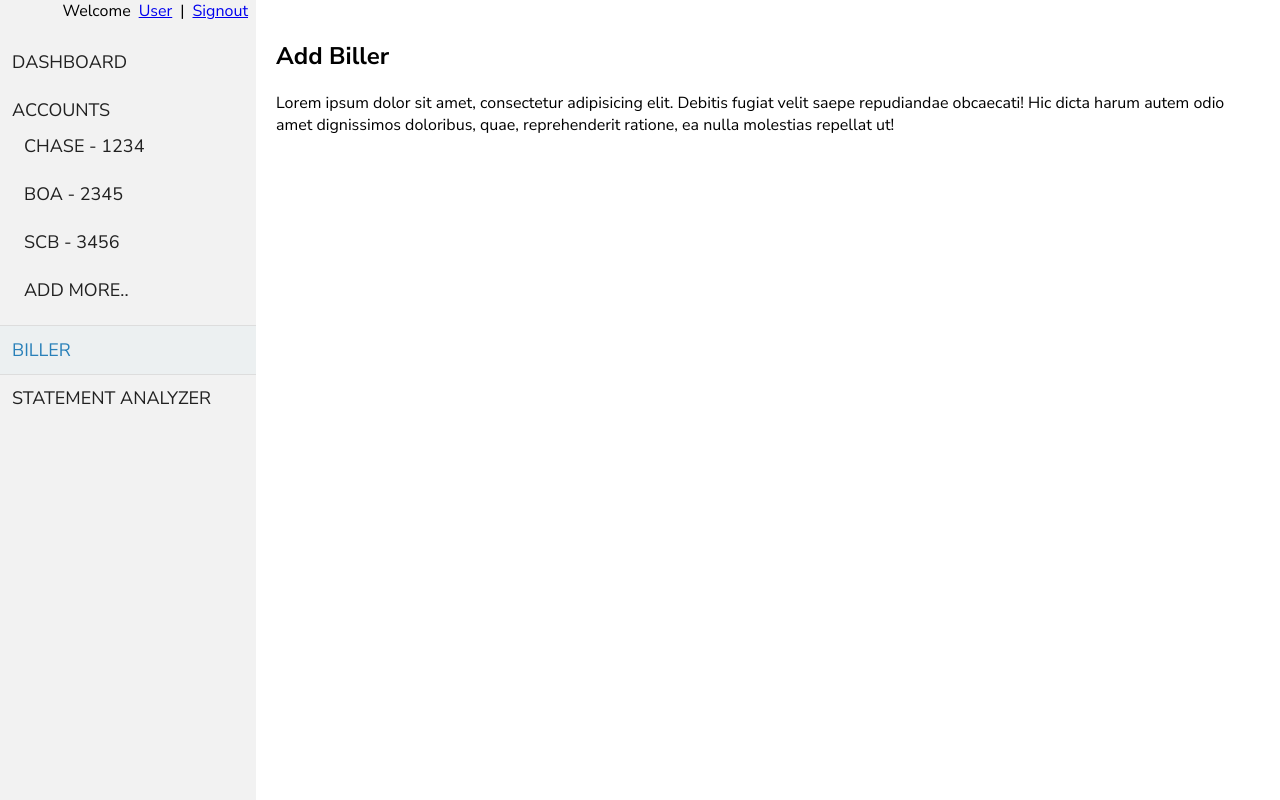
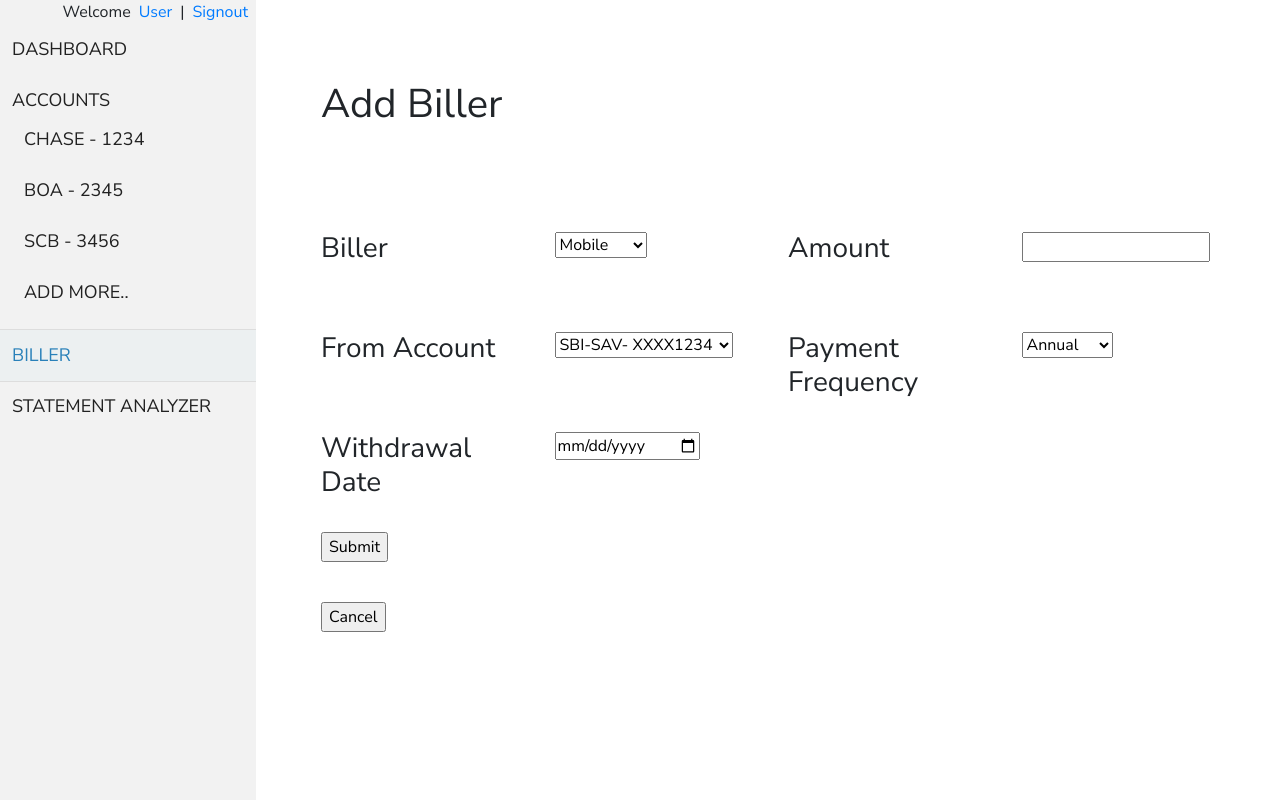
Before and after one commit to ShemeerNS/FINSPEND, an Angular app: page / in a window 1280 px wide. Both pictures are taken after a click on the item "BILLER". Built offline with nearby package versions, Linux system fonts and the light colour scheme.

Commit message:
Biller and statement analyzer html added

```diff
--- a/angular.json
+++ b/angular.json
@@ -28,6 +28,7 @@
               "src/assets"
             ],
             "styles": [
+              "node_modules/bootstrap/dist/css/bootstrap.min.css",
               "src/styles.css"
             ],
             "scripts": []
--- a/package.json
+++ b/package.json
@@ -16,9 +16,12 @@
     "@angular/compiler": "~11.0.0",
     "@angular/core": "~11.0.0",
     "@angular/forms": "~11.0.0",
+    "@angular/localize": "~11.0.0",
     "@angular/platform-browser": "~11.0.0",
     "@angular/platform-browser-dynamic": "~11.0.0",
     "@angular/router": "~11.0.0",
+    "@ng-bootstrap/ng-bootstrap": "^8.0.0",
+    "bootstrap": "^4.5.3",
     "rxjs": "~6.6.0",
     "tslib": "^2.0.0",
     "zone.js": "~0.10.2"
--- a/src/app/app.module.ts
+++ b/src/app/app.module.ts
@@ -8,6 +8,7 @@ import { BillerComponent } from './biller/biller.component';
 import { DashboardComponent } from './dashboard/dashboard.component';
 import { NewaccountComponent } from './newaccount/newaccount.component';
 import { AccountComponent } from './account/account.component';
+import { NgbModule, NgbActiveModal } from '@ng-bootstrap/ng-bootstrap';
 
 @NgModule({
   declarations: [
@@ -20,7 +21,8 @@ import { AccountComponent } from './account/account.component';
   ],
   imports: [
     BrowserModule,
-    AppRoutingModule
+    AppRoutingModule,
+    NgbModule
   ],
   providers: [],
   bootstrap: [AppComponent]
--- a/src/app/biller/biller.component.html
+++ b/src/app/biller/biller.component.html
@@ -1,4 +1,77 @@
-<h2>Add Biller</h2>
-<p>Lorem ipsum dolor sit amet, consectetur adipisicing elit. Debitis fugiat velit saepe
-    repudiandae obcaecati! Hic dicta harum autem odio amet dignissimos doloribus, quae,
-    reprehenderit ratione, ea nulla molestias repellat ut!</p>
+<div class="container">
+    <div class="row">
+        <div class="form_title mb-3">
+            <h1 class="float-left">
+                Add Biller
+            </h1>
+        </div>
+    </div>
+    <div class="row" style="height: 100px">
+        <div class="col-md-3">
+            <h3>Biller</h3>
+
+        </div>
+        <div class="col-md-3">
+
+            <select>
+            <option value="mobile" selected="selected">Mobile</option>
+            <option value= "Electricity">Electricity</option>
+            </select>
+
+        </div>
+
+
+        <div class="col-md-3">
+            <h3>Amount</h3>
+        </div>
+
+        <div class="col-md-3">
+            <input type="text" />
+
+        </div>
+
+    </div>
+    <div class="row"style="height: 100px">
+        <div class="col-md-3">
+            <h3>From Account</h3>
+        </div>
+        <div class="col-md-3">
+            <select>
+            <option value="1234" selected="selected">SBI-SAV- XXXX1234</option>
+            <option value= "5678">SBI-SAV- XXXX5678</option>
+            <option value= "1278">IOB-SAV- XXXX1278</option>
+            </select>
+        </div>
+
+        <div class="col-md-3">
+            <h3>Payment Frequency</h3>
+        </div>
+        <div class="col-md-3">
+           <select>
+           <option value="annual" selected="selected">Annual</option>
+           <option value= "quarterly">Quarterly</option>
+           <option value= "monthly">Monthly</option>
+           </select>
+        </div>
+
+    </div>
+    <div class="row" style="height: 100px">
+        <div class="col-md-3">
+            <h3>Withdrawal Date</h3>
+        </div>
+        <div class="col-md-3">
+           <input type="date">
+        </div>
+
+    </div>
+    <div class="row" style="height: 100px">
+
+        <div class="ml-auto mr-6">
+            <input type="button" value="Submit">
+        </div>
+        <div class="col-md-6">
+            <input type="button" value="Cancel">
+        </div>
+
+    </div>
+</div>
--- a/src/app/statementanalyzer/statementanalyzer.component.html
+++ b/src/app/statementanalyzer/statementanalyzer.component.html
@@ -1,4 +1,48 @@
-<h2>Statement Analyzer</h2>
-<p>Lorem ipsum dolor sit amet, consectetur adipisicing elit. Debitis fugiat velit saepe
-    repudiandae obcaecati! Hic dicta harum autem odio amet dignissimos doloribus, quae,
-    reprehenderit ratione, ea nulla molestias repellat ut!</p>
+<div class="container">
+    <div class="row">
+        <div class="form_title mb-3">
+            <h1 class="float-left">
+                Statement Analyzer
+            </h1>
+        </div>
+    </div>
+    <div class="row" style="height: 100px">
+<div class="col-md-3">
+    <h3>Account</h3>
+
+</div>
+<div class="col-md-3">
+    <select>
+    <option value="all" selected="selected">All Accounts</option>
+    <option value="1234">SBI-SAV- XXXX1234</option>
+    <option value= "5678">SBI-SAV- XXXX5678</option>
+    <option value= "1278">IOB-SAV- XXXX1278</option>
+    </select>
+
+</div>
+<div class="col-md-3">
+    <h3>Period</h3>
+</div>
+
+<div class="col-md-3">
+    <div class="row">
+        <div class="col-md-6">
+            <select>
+            <option value="all" selected="selected">Last 6 months</option>
+            <option value="1234">December</option>
+            <option value= "5678">January</option>
+            <option value= "1278">February</option>
+            </select>
+        </div>
+        <div class="col-md-6" style="vertical-align:middle ">
+            <input type="button" value="Submit">
+        </div>
+    </div>
+</div>
+</div>
+
+<div class="row">
+      <img src="assets/spend.png" />
+
+</div>
+</div>
--- a/src/index.html
+++ b/src/index.html
@@ -7,8 +7,13 @@
   <meta name="viewport" content="width=device-width, initial-scale=1">
   <link rel="icon" type="image/x-icon" href="favicon.ico">
   <link href="https://fonts.googleapis.com/css?family=Nunito+Sans:300i,400,700&display=swap" rel="stylesheet">
+ <link rel="stylesheet" href="../node_modules/bootstrap/dist/css/bootstrap.css">
+
+
 </head>
 <body>
   <app-root></app-root>
+   <script src="../node_modules/jquery/dist/jquery.js"></script>  <script src="../node_modules/bootstrap/dist/js/bootstrap.js"></script>
+
 </body>
 </html>
--- a/src/polyfills.ts
+++ b/src/polyfills.ts
@@ -1,3 +1,7 @@
+/***************************************************************************************************
+ * Load `$localize` onto the global scope - used if i18n tags appear in Angular templates.
+ */
+import '@angular/localize/init';
 /**
  * This file includes polyfills needed by Angular and is loaded before the app.
  * You can add your own extra polyfills to this file.
```
Also changed, not shown: src/assets/spend.png (added), 1 other file (tests, documents, lock files or other folders).
